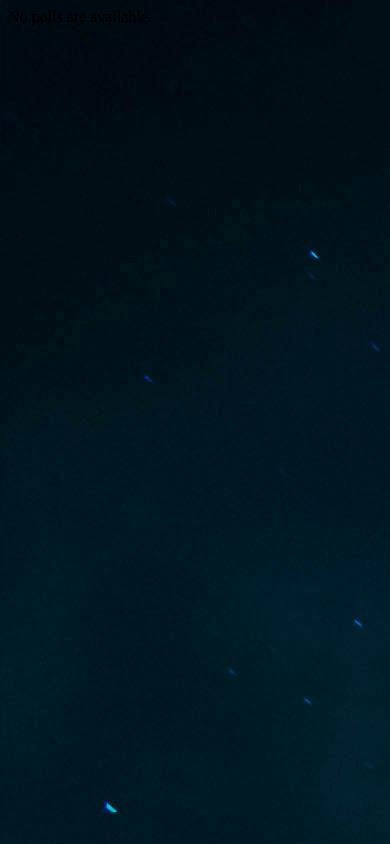
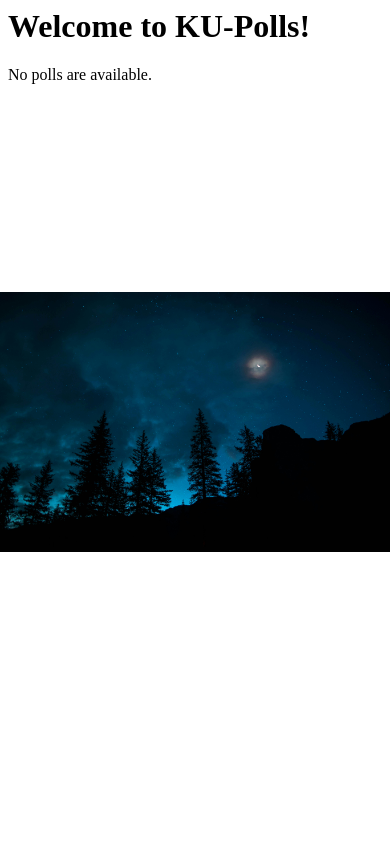
Before and after one commit to Ichi1234/ku-polls, a Django app: page /polls/ in a window 390 px wide. Run offline with Django 4.2, Linux system fonts and the light colour scheme; data that the repository does not hold is empty.

Commit message:
better CSS and add Heading in index.html

```diff
--- a/polls/static/polls/style.css
+++ b/polls/static/polls/style.css
@@ -1,7 +1,28 @@
+h1 {
+
+}
+
+ul > li {
+      list-style:square;
+      color:#ADD8E6;
+}
+
 li a {
-    color: green;
+    text-decoration: none;
+    color:#ADD8E6;
 }
 
 body {
     background: white url("images/background.jpg") no-repeat;
+    background-size: cover;
+    background-position: center;
+    background-attachment: fixed;
 }
+
+/* Adjust background for smaller screens */
+@media (max-width: 768px) {
+    body {
+        background-size: contain;
+        background-attachment: scroll;
+    }
+}
--- a/polls/templates/polls/index.html
+++ b/polls/templates/polls/index.html
@@ -1,8 +1,9 @@
 {% load static %}
 <link rel="stylesheet" href="{% static 'polls/style.css' %}">
 
+<h1 class="home">Welcome to KU-Polls!</h1>
 {% if latest_question_list %}
-    <ul>
+    <ul class="home">
     {% for question in latest_question_list %}
         <li><a href="{% url 'polls:detail' question.id %}">{{ question.question_text }}</a></li>
     {% endfor %}
```
